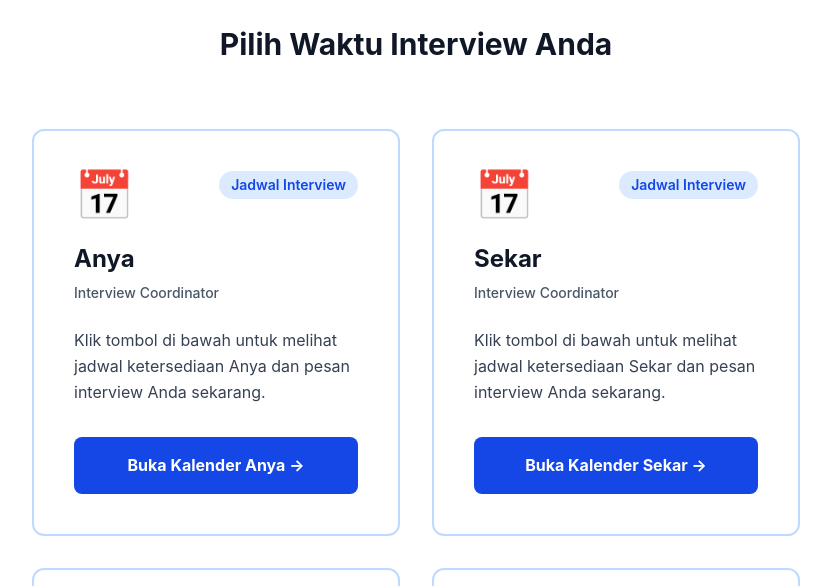
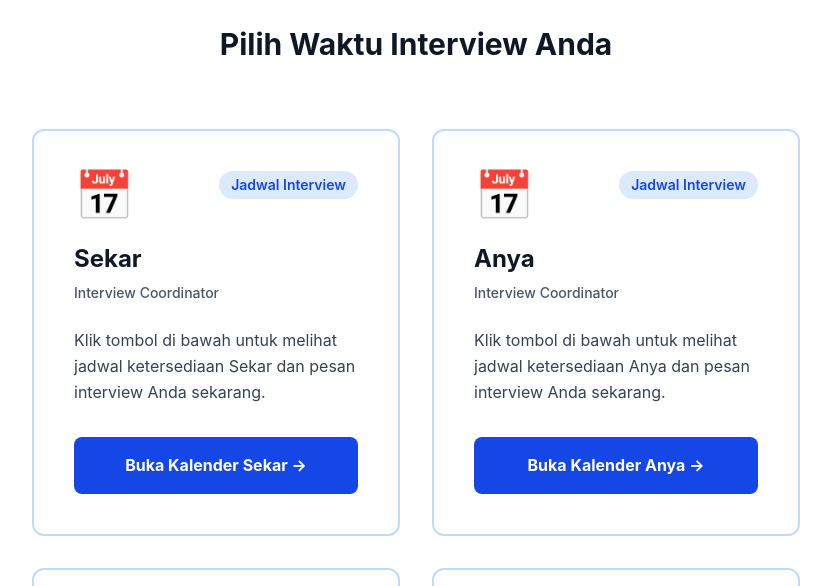
Before and after one commit to scnainder/OUR-Interview, a Next.js app: page / in a window 1280 px wide. Shown: the part 1920-2506 px from the top of the page, without its empty margins (224-1055 px from the left). Built offline with nearby package versions, Linux system fonts and the light colour scheme.

Commit message:
Kalender: Sekar di paling atas, Anya di bawahnya (#18)
Claude-Session: https://claude.ai/code/session_01GNvecUCK4r5sba4suhx1mN

Co-authored-by: Claude <noreply@anthropic.com>

```diff
--- a/app/kalender.ts
+++ b/app/kalender.ts
@@ -9,8 +9,8 @@ export type Kalender = {
 }
 
 export const kalenderList: Kalender[] = [
+  { nama: 'Sekar', link: 'https://calendar.app.google/rkZN4dFC7BzpR3Bn7', aktif: true },
   { nama: 'Anya', link: 'https://calendar.app.google/dmFvj3qem7CsibJD7', aktif: true },
-  { nama: 'Sekar', link: 'https://calendar.app.google/rkZN4dFC7BzpR3Bn7', aktif: true },
   { nama: 'Jana', link: 'https://calendar.app.google/PVK4VaqK5yXTZXoQA', aktif: true },
   { nama: 'Katrine', link: 'https://calendar.app.google/RDULsyXvqm6GjT2Z7', aktif: true },
   // Disimpan untuk dipakai lagi nanti (tidak ditampilkan saat ini).
```
